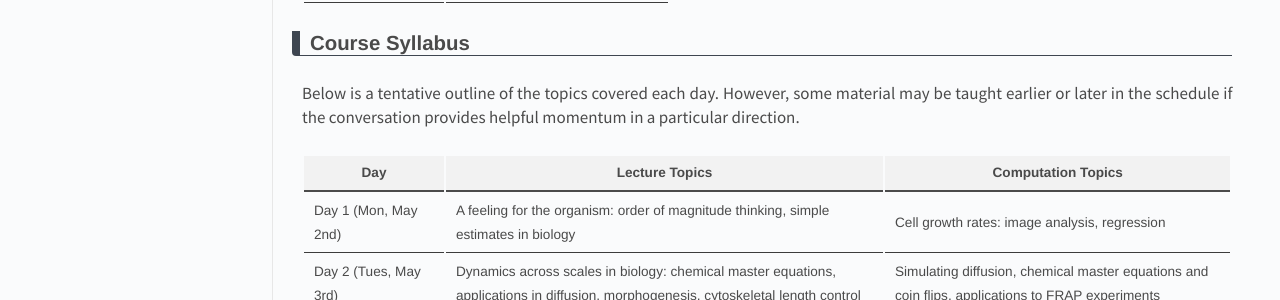
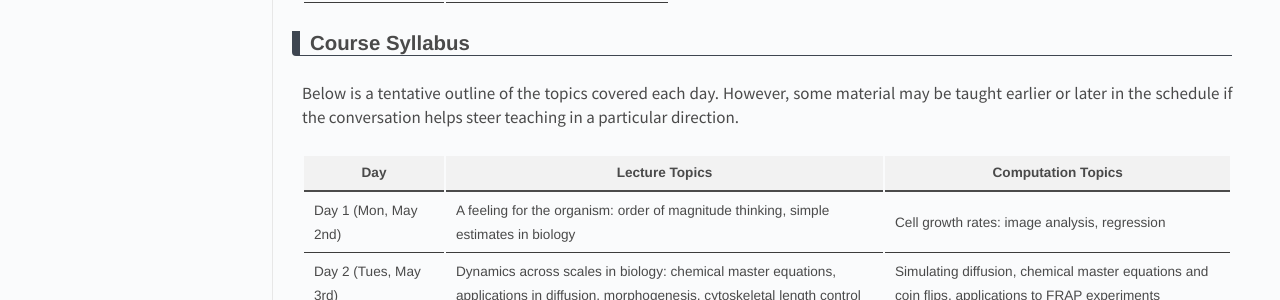
Before and after one commit to RPGroup-PBoC/pboc22_marseille, a Jekyll site: the page built from _posts/2022-01-31-about.md, in a window 1280 px wide. Shown: the part 654-954 px from the top of the page. Built offline with Jekyll 4.4.1, drawn with Linux system fonts in a browser that asks for light colours.

Commit message:
Rewording in About.

```diff
--- a/_posts/2022-01-31-about.md
+++ b/_posts/2022-01-31-about.md
@@ -41,7 +41,7 @@
 
 ## Course Syllabus
 
-Below is a tentative outline of the topics covered each day. However, some material may be taught earlier or later in the schedule if the conversation provides helpful momentum in a particular direction.
+Below is a tentative outline of the topics covered each day. However, some material may be taught earlier or later in the schedule if the conversation helps steer teaching in a particular direction.
 
 <table>
 <tr>
```
